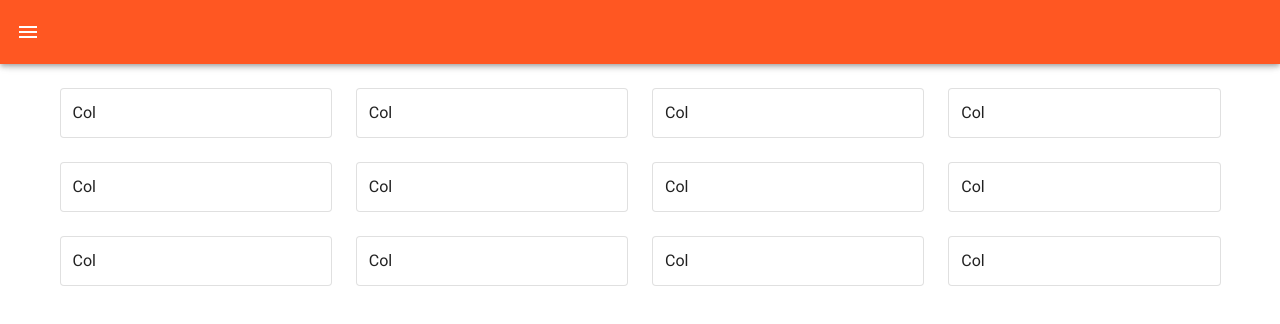
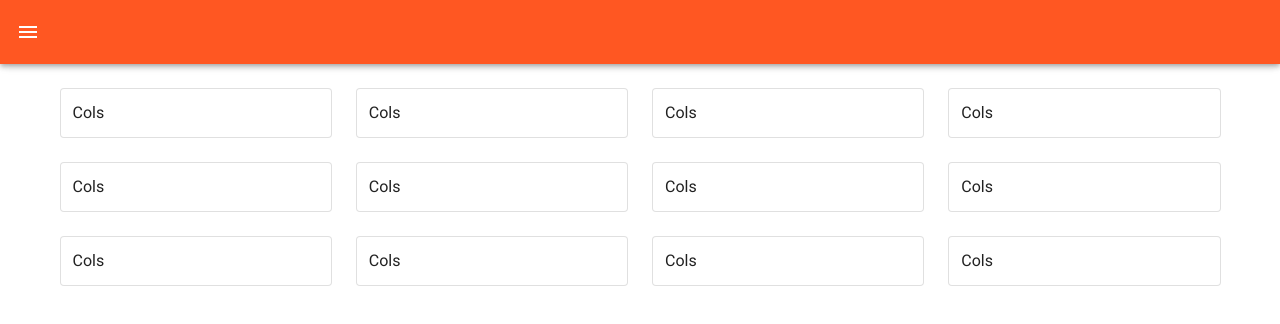
Before and after one commit to eoqna/vuetify, a Vue app: page /grid-list-page in a window 1280 px wide. Shown: the top 324 px of the page. Built offline with nearby package versions, Linux system fonts and the light colour scheme.

Commit message:
[eoqna] 23-01-29 Commit

```diff
--- a/src/views/GridListPage.vue
+++ b/src/views/GridListPage.vue
@@ -13,7 +13,7 @@
           class="pa-3"
           outlined
         >
-          Col
+          Cols
         </v-card>
       </v-col>
     </v-row>
```
